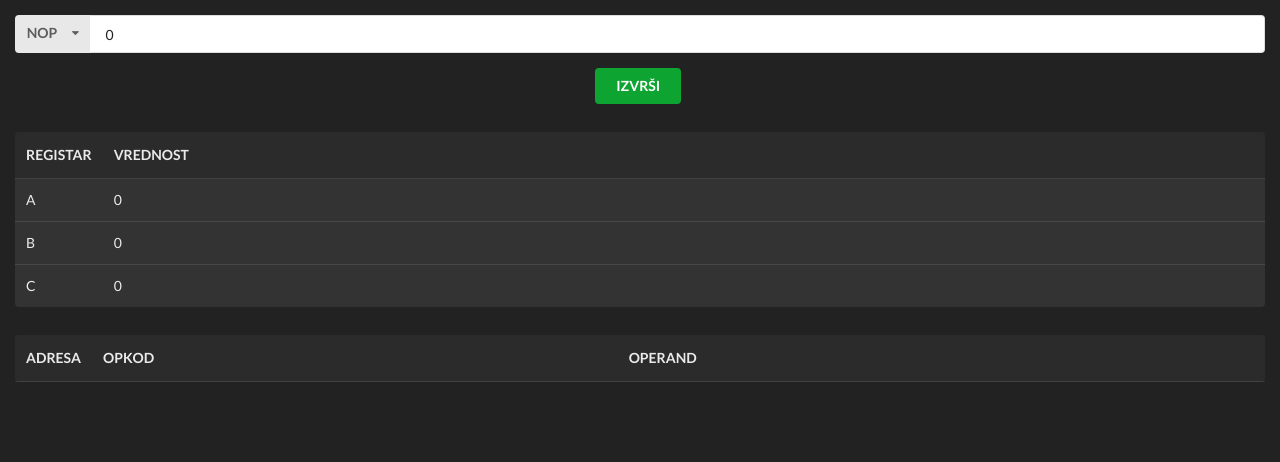
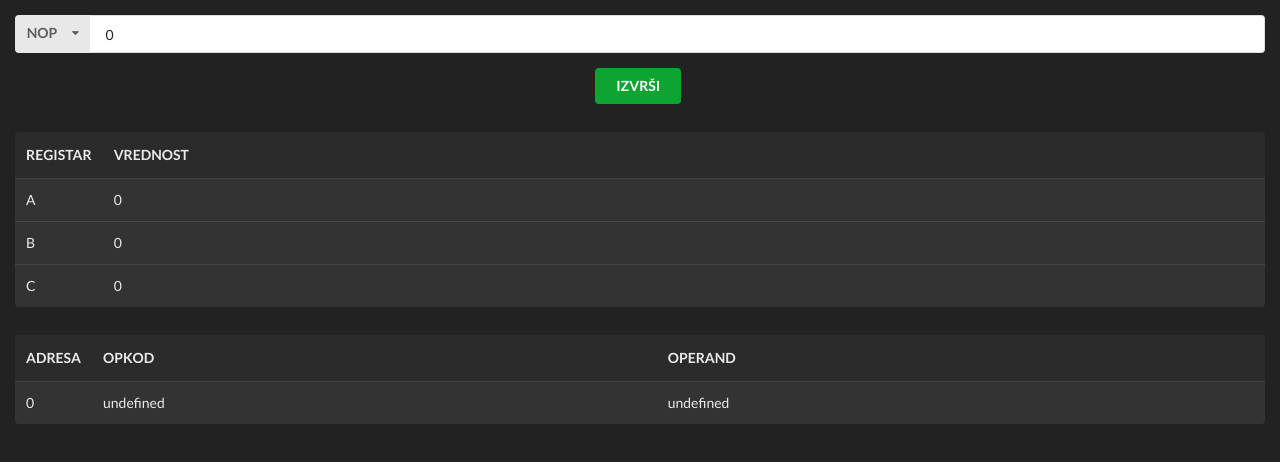
Before and after one commit to pfe-ns/8bit-cpu, a plain HTML site: page interactive-simulator/index.html in a window 1280 px wide. Both pictures are taken after a click on the button "IZVRŠI". Drawn offline with Linux system fonts and the light colour scheme.

Commit message:
EEPROM_Programmer

```diff
--- a/interactive-simulator/index.html
+++ b/interactive-simulator/index.html
@@ -84,7 +84,8 @@
                 $('#reg-a-val').text(reg_A);
                 $('#reg-b-val').text(reg_B);
                 $('#reg-c-val').text(reg_C);
-                $('#ram').empty();
+                console.log(RAM);
+		$('#ram').empty();
                 for (var x in RAM) {
                     $('#ram').append(
                         '<tr>' +
--- a/interactive-simulator/logic.js
+++ b/interactive-simulator/logic.js
@@ -61,5 +61,6 @@ function parse (instruction,operand){
 			jmp(operand);
 		}
 
+		RAM.push([Program_Counter, instruction, operand]);
 		Program_Counter += 1;
 }
```
Also changed, not shown: 1 other file.
